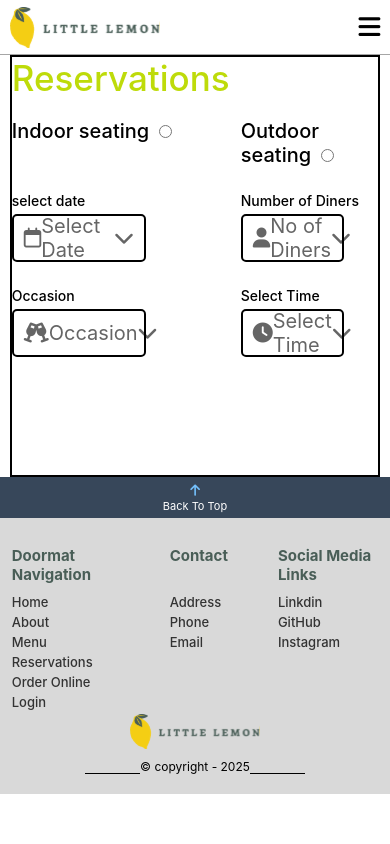
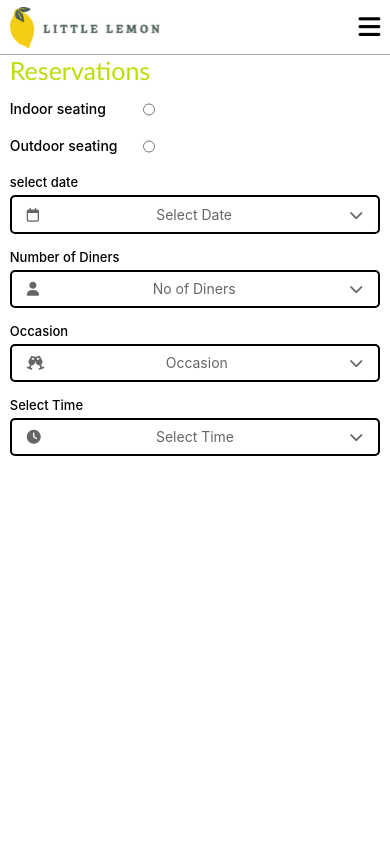
Before and after one commit to Prasanth-Nagulapalli/capestone-project, a React (Create React App) app: page /reservations in a window 390 px wide. Shown: the top 844 px of the page. Built offline with nearby package versions, Linux system fonts and the light colour scheme.

Commit message:
form1 css completed

```diff
--- a/src/components/Reservations.js
+++ b/src/components/Reservations.js
@@ -242,9 +242,231 @@
 //   );
 // };
 
+// ! Main
+
+// import React, { useState } from "react";
+// import { getCurrentDate, useConsole } from "../utils/functions";
+// import { fontAwesomeIcons } from "../utils/data";
+// const Reservations = () => {
+//   return (
+//     <section>
+//       <Form1 />
+//     </section>
+//   );
+// };
+
+// export default Reservations;
+
+// const Form1 = () => {
+//   const options = [1, 2, 3, 4, 5, 6, 7, 8, 9, 10];
+
+//   const [reservationDetails, setReservationsDetails] = useState({
+//     "indoor-outdoor": "indoor",
+//     date: "",
+//     diners: "",
+//     occasion: "",
+//     time: "",
+//   });
+
+//   const { diners, date, occasion, time } = reservationDetails;
+//   const handleChange = (e) => {
+//     setReservationsDetails({
+//       ...reservationDetails,
+//       [e.target.name]: e.target.value,
+//     });
+//   };
+
+//   useConsole(reservationDetails);
+
+//   return (
+//     <section className="reservation _max_width_center">
+//       <h2 className="reservation-heading">Reservations</h2>
+
+//       <form>
+//         <section className="indoor">
+//           <label htmlFor="indoor">Indoor seating</label>
+//           <input
+//             type="radio"
+//             id="indoor"
+//             name="indoor-outdoor"
+//             value="indoor"
+//             onChange={handleChange}
+//           />
+//         </section>
+//         <div className="outdoor">
+//           <label htmlFor="outdoor">Outdoor seating</label>
+//           <input
+//             type="radio"
+//             id="outdoor"
+//             name="indoor-outdoor"
+//             value="outdoor"
+//             onChange={handleChange}
+//           />
+//         </div>
+
+//         <section className="date">
+//           <label htmlFor="date">select date</label>
+//           <div className=" reservation-input-container">
+//             <input
+//               type="date"
+//               name="date"
+//               id="date"
+//               className="date-input"
+//               value={date}
+//               min={getCurrentDate()}
+//               onChange={handleChange}
+//             />
+
+//             {date ? (
+//               <ShowInputDetails state={date} />
+//             ) : (
+//               <SelelctInputDetails
+//                 className={fontAwesomeIcons.calendar}
+//                 text={"Select Date"}
+//               />
+//             )}
+//           </div>
+//         </section>
+
+//         <section className="members">
+//           <label htmlFor="diners">Number of Diners</label>
+
+//           <div className="reservation-input-container">
+//             <select
+//               name="diners"
+//               id="diners"
+//               className="members-input"
+//               onChange={handleChange}
+//               value={diners}
+//             >
+//               <option value="" disabled>
+//                 No of Diners
+//               </option>
+
+//               {options.map((item) => (
+//                 <option key={item} value={item}>
+//                   {item} Diner
+//                 </option>
+//               ))}
+//             </select>
+
+//             {diners ? (
+//               <ShowInputDetails state={diners} text={"Diners"} />
+//             ) : (
+//               <SelelctInputDetails
+//                 className={fontAwesomeIcons.user}
+//                 text={"No of Diners"}
+//               />
+//             )}
+//           </div>
+//         </section>
+
+//         <section className="occasion">
+//           <label htmlFor="occasion">Occasion</label>
+//           <div className="reservation-input-container">
+//             <select
+//               name="occasion"
+//               id="occasion"
+//               className="occasion-input"
+//               onChange={handleChange}
+//               value={occasion}
+//             >
+//               <option value="" disabled>
+//                 Select Occasion
+//               </option>
+//               <option value="birthday">Birthday</option>
+//               <option value="engagement">Engagement</option>
+//               <option value="anniversary">Anniversary</option>
+//             </select>
+
+//             {occasion ? (
+//               <ShowInputDetails
+//                 state={occasion[0].toLocaleUpperCase() + occasion.slice(1)}
+//               />
+//             ) : (
+//               <SelelctInputDetails
+//                 className={fontAwesomeIcons.occasion}
+//                 text={"Occasion"}
+//               />
+//             )}
+//           </div>
+//         </section>
+
+//         <section className="time">
+//           <label htmlFor="time">Select Time</label>
+//           <div className="reservation-input-container">
+//             <select
+//               name="time"
+//               id="time"
+//               className="time-input"
+//               onChange={handleChange}
+//               value={time}
+//             >
+//               <option value="" disabled>
+//                 Select Time
+//               </option>
+//               <option value="5">5:00 pm</option>
+//               <option value="6">6:00 pm</option>
+//               <option value="7">7:00 pm</option>
+//               <option value="8">8:00 pm</option>
+//               <option value="9">9:00 pm</option>
+//               <option value="10">10:00 pm</option>
+//             </select>
+
+//             {time ? (
+//               <ShowInputDetails state={time} text={": 00 pm"} />
+//             ) : (
+//               <SelelctInputDetails
+//                 className={fontAwesomeIcons.time}
+//                 text={"Select Time"}
+//               />
+//             )}
+//           </div>
+//         </section>
+//       </form>
+//     </section>
+//   );
+// };
+
+// const ShowInputDetails = ({ state, text }) => {
+//   return (
+//     <>
+//       <div className="absolute show-input-details">
+//         <span></span>
+//         <span>
+//           {state} {text}
+//         </span>
+
+//         <span>
+//           <i className="fas fa-chevron-up"></i>
+//         </span>
+//       </div>
+//     </>
+//   );
+// };
+
+// const SelelctInputDetails = ({ className, text }) => {
+//   return (
+//     <div className="absolute">
+//       <span>
+//         <i className={className}></i>
+//       </span>
+//       <span>{text}</span>
+//       <span>
+//         <i className="fas fa-chevron-down"></i>
+//       </span>
+//     </div>
+//   );
+// };
+
+// ! Testing
+
 import React, { useState } from "react";
 import { getCurrentDate, useConsole } from "../utils/functions";
 import { fontAwesomeIcons } from "../utils/data";
+import reservationCss from "../styles/reservations.module.css";
+import { options } from "../utils/data";
+
 const Reservations = () => {
   return (
     <section>
@@ -256,7 +478,23 @@ const Reservations = () => {
 export default Reservations;
 
 const Form1 = () => {
-  const options = [1, 2, 3, 4, 5, 6, 7, 8, 9, 10];
+
+  /* Importing CSS */
+
+  const {
+    reservation,
+    reservation_heading,
+    indoor,
+    outdoor,
+    reservation_input_container,
+    date_input,
+    members_input,
+    occasion_input,
+    time_input,
+    date_class,
+  } = reservationCss;
+
+
 
   const [reservationDetails, setReservationsDetails] = useState({
     "indoor-outdoor": "indoor",
@@ -277,11 +515,11 @@ const Form1 = () => {
   useConsole(reservationDetails);
 
   return (
-    <section className="reservation _max_width_center">
-      <h2 className="reservation-heading">Reservations</h2>
+    <section className={`${reservation} _max_width_center`}>
+      <h2 className={reservation_heading}>Reservations</h2>
 
       <form>
-        <section className="indoor">
+        <section className={indoor}>
           <label htmlFor="indoor">Indoor seating</label>
           <input
             type="radio"
@@ -291,7 +529,7 @@ const Form1 = () => {
             onChange={handleChange}
           />
         </section>
-        <div className="outdoor">
+        <div className={outdoor}>
           <label htmlFor="outdoor">Outdoor seating</label>
           <input
             type="radio"
@@ -302,14 +540,14 @@ const Form1 = () => {
           />
         </div>
 
-        <section className="date">
+        <section className={date_class}>
           <label htmlFor="date">select date</label>
-          <div className=" reservation-input-container">
+          <div className={reservation_input_container}>
             <input
               type="date"
               name="date"
               id="date"
-              className="date-input"
+              className={date_input}
               value={date}
               min={getCurrentDate()}
               onChange={handleChange}
@@ -329,11 +567,11 @@ const Form1 = () => {
         <section className="members">
           <label htmlFor="diners">Number of Diners</label>
 
-          <div className="reservation-input-container">
+          <div className={reservation_input_container}>
             <select
               name="diners"
               id="diners"
-              className="members-input"
+              className={members_input}
               onChange={handleChange}
               value={diners}
             >
@@ -361,11 +599,11 @@ const Form1 = () => {
 
         <section className="occasion">
           <label htmlFor="occasion">Occasion</label>
-          <div className="reservation-input-container">
+          <div className={reservation_input_container}>
             <select
               name="occasion"
               id="occasion"
-              className="occasion-input"
+              className={occasion_input}
               onChange={handleChange}
               value={occasion}
             >
@@ -392,23 +630,22 @@ const Form1 = () => {
 
         <section className="time">
           <label htmlFor="time">Select Time</label>
-          <div className="reservation-input-container">
+          <div className={reservation_input_container}>
             <select
               name="time"
               id="time"
-              className="time-input"
+              className={time_input}
               onChange={handleChange}
               value={time}
             >
               <option value="" disabled>
                 Select Time
               </option>
-              <option value="5">5:00 pm</option>
-              <option value="6">6:00 pm</option>
-              <option value="7">7:00 pm</option>
-              <option value="8">8:00 pm</option>
-              <option value="9">9:00 pm</option>
-              <option value="10">10:00 pm</option>
+              {options.slice(4).map((item, index) => (
+                <option key={index} value={item}>
+                  {item}: 00 pm
+                </option>
+              ))}
             </select>
 
             {time ? (
@@ -427,9 +664,10 @@ const Form1 = () => {
 };
 
 const ShowInputDetails = ({ state, text }) => {
+  const { absolute_class, show_input_details } = reservationCss;
   return (
     <>
-      <div className="absolute show-input-details">
+      <div className={`${absolute_class} ${show_input_details}`}>
         <span></span>
         <span>
           {state} {text}
@@ -444,8 +682,9 @@ const ShowInputDetails = ({ state, text }) => {
 };
 
 const SelelctInputDetails = ({ className, text }) => {
+  const { absolute_class } = reservationCss;
   return (
-    <div className="absolute">
+    <div className={absolute_class}>
       <span>
         <i className={className}></i>
       </span>
--- a/src/styles/reservations.module.css
+++ b/src/styles/reservations.module.css
@@ -0,0 +1,181 @@
+.reservation {
+  height: 50vh;
+}
+
+.reservation_heading {
+  font-size: 3.5rem;
+  color: var(--clr-heading-1);
+  margin-bottom: 2rem;
+}
+.reservation form {
+  display: grid;
+  grid-template-columns: 1fr 1fr;
+  grid-template-rows: auto 1fr 1fr;
+  gap: 2.5rem 5rem;
+}
+
+.reservation label {
+  display: block;
+  font-size: 1.4rem;
+  font-weight: 500;
+  margin-bottom: 0.5rem;
+}
+
+.indoor label,
+.outdoor label {
+  display: inline;
+  font-size: 2rem;
+}
+
+.indoor input,
+.outdoor input {
+  width: unset;
+  vertical-align: middle;
+  margin-left: 1rem;
+  transform: translateY(-3px);
+}
+
+.reservation_input_container {
+  border: 2px solid;
+  border-radius: 5px;
+  position: relative;
+  width: 75%;
+  cursor: pointer;
+}
+
+.date_input,
+.members_input,
+.occasion_input,
+.time_input {
+  display: block;
+  border: none;
+  outline: none;
+  padding: 1rem;
+  width: 100%;
+  height: 100%;
+  font-size: 2rem;
+  z-index: 1;
+  opacity: 0;
+  cursor: pointer;
+}
+
+.date_class input[type="date"]::-webkit-calendar-picker-indicator {
+  width: 100%;
+  font-size: 2rem;
+  z-index: 2;
+  opacity: 0;
+  cursor: pointer;
+}
+
+.absolute_class {
+  padding: 0.5rem 1rem;
+  width: 100%;
+  height: 100%;
+  display: flex;
+  align-items: center;
+  justify-content: space-between;
+  position: absolute;
+  top: 0;
+  z-index: -1;
+  opacity: 1;
+}
+
+.absolute_class span {
+  font-size: 2rem;
+  opacity: 0.6;
+}
+
+.show_input_details {
+  background-color: var(--clr-bg-1);
+  color: white;
+  opacity: 1;
+  font-weight: 500;
+}
+
+.show_input_details span {
+  opacity: 1;
+}
+
+select option {
+  font-size: 2.5rem;
+}
+
+/*  */
+
+@media screen and (max-width: 686px) {
+  .reservation form {
+    gap: 2.5rem 4rem;
+  }
+
+  .reservation_input_container {
+    width: 95%;
+  }
+}
+
+@media screen and (max-width: 500px) {
+  .reservation {
+    height: 150vh;
+  }
+  .reservation_heading {
+    font-family:'Gill Sans', 'Gill Sans MT', Calibri, 'Trebuchet MS', sans-serif;
+    font-size:2.5rem;
+    color: var(--clr-heading-1);
+    margin-bottom: 1.5rem;
+  }
+
+  .reservation form {
+    grid-template-columns: 1fr;
+    grid-template-rows: auto;
+    gap: 1.5rem 2rem;
+  }
+
+  .reservation label {
+    font-size: 1.3rem;
+  }
+
+  .indoor,
+  .outdoor {
+    display: grid;
+
+    grid-template-columns: 1fr 1fr 1fr;
+    align-items: center;
+    justify-items: baseline;
+  }
+
+  .indoor label,
+  .outdoor label {
+    font-size: 1.4rem;
+  }
+
+  .indoor input,
+  .outdoor input {
+    width: 1.2rem;
+
+    transform: translateY(-1px);
+  }
+
+  .reservation_input_container {
+    width: 100%;
+  }
+
+  .date_input,
+  .members_input,
+  .occasion_input,
+  .time_input {
+    padding: 0.5rem;
+  }
+  .absolute_class span {
+    font-size: 1.4rem;
+    padding: 0 0.5rem;
+  }
+}
+
+@media screen and (max-width: 330px) {
+  .indoor,
+  .outdoor {
+    display: grid;
+    grid-template-columns: 1fr 1fr 0.4fr;
+    align-items: center;
+    justify-items: baseline;
+  }
+}
--- a/src/utils/data.js
+++ b/src/utils/data.js
@@ -72,3 +72,6 @@ export const fontAwesomeIcons = {
   occasion: "fa-sharp fa-solid fa-champagne-glasses",
   time: "fa-solid fa-clock",
 };
+
+
+export const options = [1, 2, 3, 4, 5, 6, 7, 8, 9, 10];
```
Also changed, not shown: src/index.css (+4 -4 lines).
